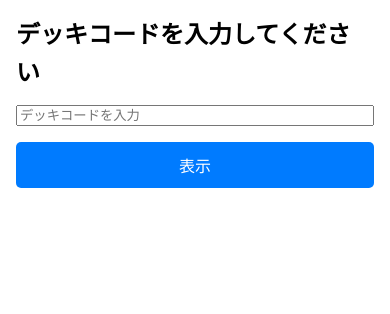
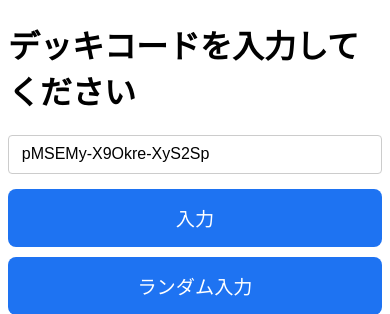
Before and after one commit to Natsuki178/pokeca_quiz, a Django app: page /number_of_sheet/ in a window 390 px wide. Shown: the top 314 px of the page. Run offline with Django 5.2, Linux system fonts and the light colour scheme; data that the repository does not hold is empty.

Commit message:
add ランダム機能追加

```diff
--- a/apps/number_of_sheet/views.py
+++ b/apps/number_of_sheet/views.py
@@ -1,3 +1,4 @@
+import random
 import traceback
 
 from django.conf import settings
@@ -14,6 +15,8 @@ def index(request):
     deck_code = ""
     if request.method == "POST":
         deck_code = request.POST.get("deck_code", "")
+    elif request.method == "GET":
+        deck_code = _select_random_deckcode()
     return render(request, "number_of_sheet/index.html", {"deck_code": deck_code})
 
 
@@ -34,3 +37,11 @@ def question_image(request):
     except Exception as e:
         traceback.print_exc()
         return HttpResponse(str(e), status=400)
+
+
+def _select_random_deckcode() -> str:
+    deck_code_path = settings.DECK_CODE_PATH
+    with open(deck_code_path, "r", encoding="utf-8") as f:
+        deck_codes = f.read().splitlines()
+    deck_code = random.choice(deck_codes).strip()
+    return deck_code
--- /dev/null
+++ b/assets/sample_deck_codes.txt
@@ -0,0 +1,20 @@
+ngnLQQ-N9tdRR-ignLgn
+MppMpX-XZQSZB-EpEySS
+DxYxG8-alhPnJ-8c8YKc
+wvFF1f-CQH1IO-VVV1vk
+ySpUSp-HBab6c-SSMpMM
+xcxK8Y-buz4BO-ccxDYa
+8cYx8c-4yJj7N-4YG48Y
+k1fvfV-3E20XT-VvVFFF
+nLQn9g-nobuFc-gHiQQg
+xxcY8x-qAz3oq-xxcD8Y
+pMSEMy-X9Okre-XyS2Sp
+3XppSy-v2cKEy-SySMyS
+4cxY8c-XQZ7yi-YxxYcJ
+SSRyXp-PDrBub-pXMypU
+S3Syy2-cj7m1g-ppyyyy
+FVv5Vw-cMyByZ-f1kkFk
+SXypyR-EDhj0F-2My2SX
+dkkFv5-47S4Xe-k5vFkd
+xY8cxD-7HlV1p-J488xx
+FFkkV1-KeeRnk-v5FFvv
--- a/configs/settings.py
+++ b/configs/settings.py
@@ -134,3 +134,4 @@ ASSETS_ROOT = BASE_DIR / "assets"
 FONTS_PATH = ASSETS_ROOT / "fonts"
 TIMES_FONT_PATH = FONTS_PATH / "times.ttf"
 TIMES_BOLD_FONT_PATH = FONTS_PATH / "timesbd.ttf"
+DECK_CODE_PATH = ASSETS_ROOT / "sample_deck_codes.txt"
--- a/templates/number_of_sheet/index.html
+++ b/templates/number_of_sheet/index.html
@@ -7,46 +7,13 @@
     <meta name="viewport" content="width=device-width, initial-scale=1">
 </head>
 <style>
-    body {
-        font-family: sans-serif;
-        margin: 1em;
-        padding: 0;
-        line-height: 1.6;
-        font-size: 16px;
-    }
-
-    h1,
-    h2 {
-        font-size: 1.5em;
-        margin-bottom: 0.5em;
-    }
-
-    form {
-        display: flex;
-        flex-direction: column;
-        gap: 1em;
-        max-width: 100%;
-    }
-
-    input[type="text"] {
-        padding: 0.5em;
-        font-size: 1em;
+    .full-width-input {
         width: 100%;
         box-sizing: border-box;
-    }
-
-    button {
-        padding: 0.7em;
+        padding: 0.6em 0.8em;
         font-size: 1em;
-        border: none;
-        background-color: #007BFF;
-        color: white;
-        border-radius: 5px;
-        cursor: pointer;
-    }
-
-    button:hover {
-        background-color: #0056b3;
+        border: 1px solid #ccc;
+        border-radius: 4px;
     }
 
     img {
@@ -54,15 +21,71 @@
         height: auto;
         margin-top: 1em;
     }
+
+    .deck-input {
+        width: 100%;
+        padding: 10px;
+        font-size: 1.1em;
+        margin-bottom: 15px;
+        box-sizing: border-box;
+    }
+
+    .button-wrapper {
+        display: flex;
+        gap: 10px;
+        justify-content: space-between;
+        flex-wrap: wrap;
+        margin-top: 15px;
+    }
+
+    .action-button {
+        width: 100%;
+        padding: 15px;
+        font-size: 1.2em;
+        background-color: #1e73f2;
+        color: white;
+        border: none;
+        border-radius: 8px;
+        cursor: pointer;
+        white-space: nowrap;
+    }
+
+    .action-form {
+        flex: 1;
+    }
+
+    button[form="input-form"] {
+        flex: 1;
+    }
+
+    @media (max-width: 600px) {
+        .button-wrapper {
+            flex-direction: column;
+        }
+    }
 </style>
 
 <body>
     <h1>デッキコードを入力してください</h1>
-    <form method="post">
+    <form method="post" id="input-form">
         {% csrf_token %}
-        <input name="deck_code" required, value="{{ deck_code }}" placeholder="デッキコードを入力" />
-        <button type="submit">表示</button>
+        <input type="text" name="deck_code" required, value="{{ deck_code }}" placeholder="デッキコードを入力"
+            class="full-width-input">
     </form>
+    <div class="button-wrapper">
+        <!-- 入力ボタン -->
+        <button type="submit" form="input-form" class="action-button">
+            入力
+        </button>
+
+        <!-- ランダムボタン -->
+        <form method="get" class="action-form">
+            <button type="submit" class="action-button">
+                ランダム入力
+            </button>
+        </form>
+    </div>
+
 
     {% if deck_code %}
     <div>
@@ -71,7 +94,7 @@
     </div>
     <div>
         <h2>正解:</h2>
-        <button type="button" id="toggle-btn" onclick="toggleImage()">表示する</button>
+        <button type="button" id="toggle-btn" onclick="toggleImage()" class="action-button">表示する</button>
         <img src="https://www.pokemon-card.com/deck/deckView.php/deckID/{{ deck_code }}.png" style="display: none;"
             id="answer-image">
     </div>
```
